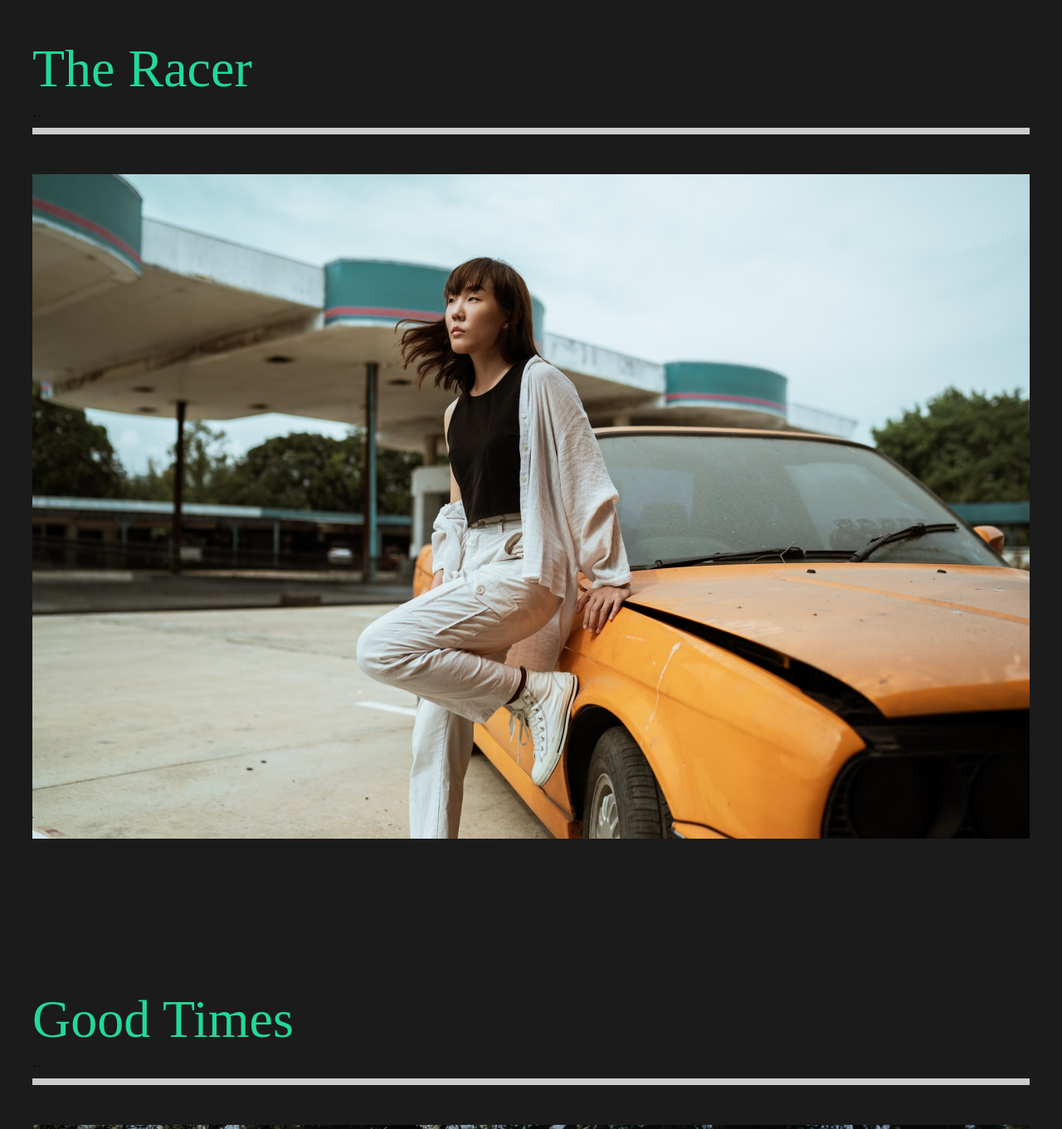
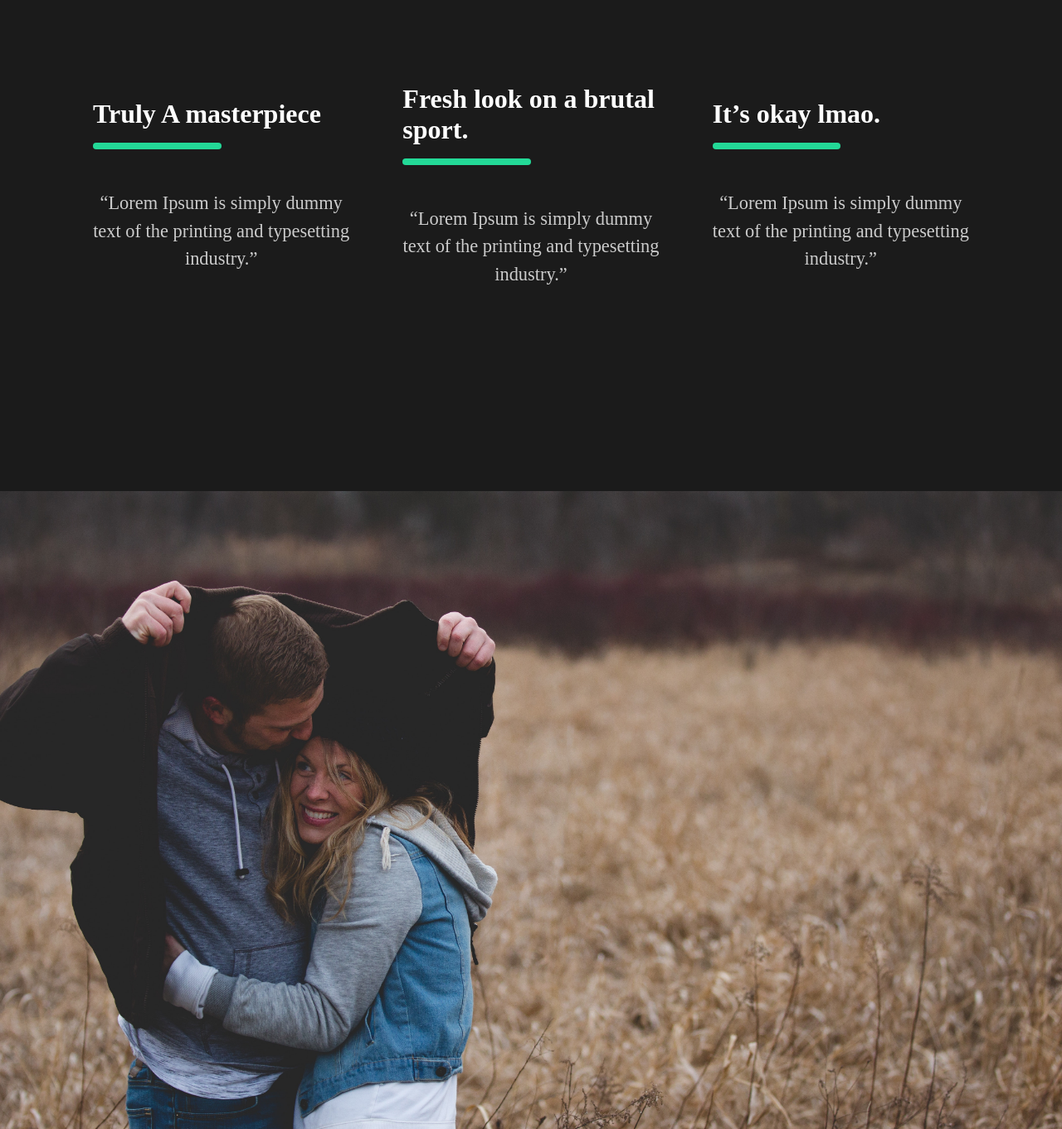
Before and after one commit to Mohammad-jf/capture-portofolio, a React (Create React App) app: page /work/good-times in a window 1280 px wide. Shown: the part 1209-2570 px from the top of the page at 83% size. Built offline with nearby package versions, Linux system fonts and the light colour scheme.

Commit message:
2.movieDetails component

```diff
--- a/src/App.js
+++ b/src/App.js
@@ -4,7 +4,8 @@
 import Navigation from '../src/Components/Navigation'
 import ContactUs from "./pages/ContactUs";
 import OurWork from "./pages/OurWork";
-import MovieDetails from './Components/MovieDetails';
+import MovieDetails from "./pages/MovieDetails";
+
 //router
 import { Switch , Route } from 'react-router-dom';
 
@@ -22,8 +23,13 @@
               <AboutUs/>
         </Route>
 
-         <Route path="/work">
+         <Route path="/work" exact>
               <OurWork/>
+        </Route>
+
+        <Route path="/work/:id">
+          <MovieDetails/>
+
         </Route>
 
          <Route path="/contact">
--- a/src/Components/MovieDetails.jsx
+++ /dev/null
@@ -1,19 +0,0 @@
-import React from 'react';
-import styled from 'styled-components';
-import { useHistory } from 'react-router-dom';
-
-const MovieDetails = () => {
-  return (
-      <div>
-            <h1>movie detail</h1>
-
-      </div>
-  );
-};
-
-
-const StyleMovieDetails = styled.div`
-
-`
-
-export default MovieDetails;
--- /dev/null
+++ b/src/movieState.js
@@ -0,0 +1,81 @@
+//Import Images
+import athlete from './img/athlete-small.png';
+import goodtimes from './img/goodtimes-small.png';
+import theracer from './img/theracer-small.png';
+import athlete2 from './img/athlete2.png';
+import goodtimes2 from './img/good-times2.jpg';
+import theracer2 from './img/the-racer2.jpg';
+
+export const MovieState = () => {
+  return [
+    {
+      title: 'The Athlete',
+      mainImg: athlete,
+      secondaryImg: athlete2,
+      url: '/work/the-athlete',
+      awards: [
+        {
+          title: 'Truly A masterpiece',
+          description:
+            '“Lorem Ipsum is simply dummy text of the printing and typesetting industry.”',
+        },
+        {
+          title: 'Fresh look on a brutal sport.',
+          description:
+            '“Lorem Ipsum is simply dummy text of the printing and typesetting industry.”',
+        },
+        {
+          title: 'It’s okay lmao.',
+          description:
+            '“Lorem Ipsum is simply dummy text of the printing and typesetting industry.”',
+        },
+      ],
+    },
+    {
+      title: 'Good Times',
+      mainImg: goodtimes,
+      url: '/work/good-times',
+      secondaryImg: goodtimes2,
+      awards: [
+        {
+          title: 'Truly A masterpiece',
+          description:
+            '“Lorem Ipsum is simply dummy text of the printing and typesetting industry.”',
+        },
+        {
+          title: 'Fresh look on a brutal sport.',
+          description:
+            '“Lorem Ipsum is simply dummy text of the printing and typesetting industry.”',
+        },
+        {
+          title: 'It’s okay lmao.',
+          description:
+            '“Lorem Ipsum is simply dummy text of the printing and typesetting industry.”',
+        },
+      ],
+    },
+    {
+      title: 'The Racer',
+      mainImg: theracer,
+      url: '/work/the-racer',
+      secondaryImg: theracer2,
+      awards: [
+        {
+          title: 'Truly A masterpiece',
+          description:
+            '“Lorem Ipsum is simply dummy text of the printing and typesetting industry.”',
+        },
+        {
+          title: 'Fresh look on a brutal sport.',
+          description:
+            '“Lorem Ipsum is simply dummy text of the printing and typesetting industry.”',
+        },
+        {
+          title: 'It’s okay lmao.',
+          description:
+            '“Lorem Ipsum is simply dummy text of the printing and typesetting industry.”',
+        },
+      ],
+    },
+  ];
+};
--- /dev/null
+++ b/src/pages/MovieDetails.jsx
@@ -0,0 +1,132 @@
+import React,{useState , useEffect} from 'react';
+import styled from 'styled-components';
+import { useHistory } from 'react-router-dom';
+import  {MovieState}  from './../movieState';
+
+const MovieDetails = () => {
+    const history = useHistory();
+    //where we are in the page
+    const urlPath = history.location.pathname;
+
+    //states
+    const [movies,setMovies] = useState(MovieState);
+    const[movie,setMovie] = useState(null);
+
+
+    //use effect
+    useEffect(()=>{
+        //check witch movie should be render
+        const currentMovie = movies.filter((StateMovie)=> StateMovie.url=== urlPath);
+        setMovie(currentMovie[0]);
+        },[movies,urlPath]);
+
+
+
+  return (
+    <>
+      {movie && (
+        <Details>
+                <HeadLine>
+                    <h2>{movie.title}</h2>
+                    <img src={movie.mainImg} alt={movie.title} />
+                </HeadLine>
+
+                    <Awards>
+                        {movie.awards.map((award)=>(
+                            <Award title={award.title} description={award.description} key={award.title}/>
+                        ))}
+
+                    </Awards>
+
+                    <ImageDisplay>
+                        <img src={movie.secondaryImg} alt="" />
+                    </ImageDisplay>
+        </Details>
+      )}
+  </>
+  );
+};
+
+
+const Details = styled.div`
+color:white;
+
+
+
+`
+const HeadLine = styled.div`
+min-height: 90vh;
+padding-top: 25vh;
+position: relative;
+
+h2{
+    position: absolute;
+    top: 5%;
+    left: 50%;
+    transform: translate(-50%,-5%);
+
+}
+
+img{
+    width: 100%;
+    height: 100vh;
+    object-fit: cover;
+}
+`
+
+const Awards = styled.div`
+min-height: 80vh;
+display: flex;
+margin: 2rem 5rem;
+justify-content: space-around;
+align-items: center;
+
+p{
+    text-align: center;
+}
+`
+
+const AwardStyle = styled.div`
+padding: 2rem;
+h3{
+    font-size:2rem;
+}
+
+.line{
+    width: 50%;
+    background: #23d997;
+    height: 0.5rem;
+    margin: 1rem 0rem;
+    border-radius: 10px;
+}
+
+p{
+    padding: 2rem 0rem;
+}
+
+`
+
+const ImageDisplay = styled.div`
+    min-height: 50vh;
+
+    img{
+        width: 100%;
+        height: 100%;
+        object-fit: cover;
+
+    }
+`
+
+
+
+//award component
+    const Award = ({title,description})=>{
+        return(
+            <AwardStyle>
+                <h3>{title}</h3>
+                <div className="line"></div>
+                <p>{description}</p>
+            </AwardStyle>
+        )
+    }
+export default MovieDetails;
```
